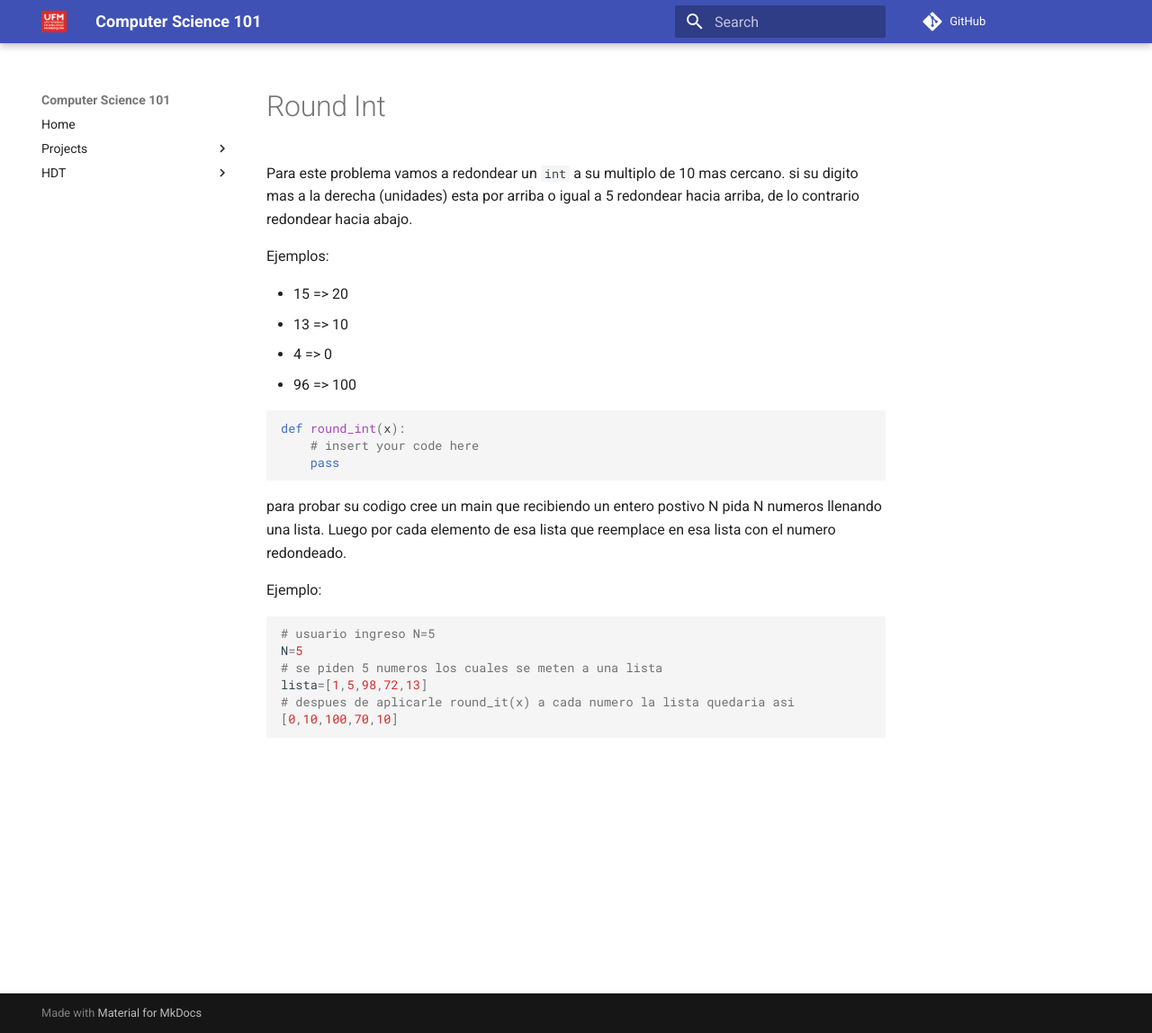
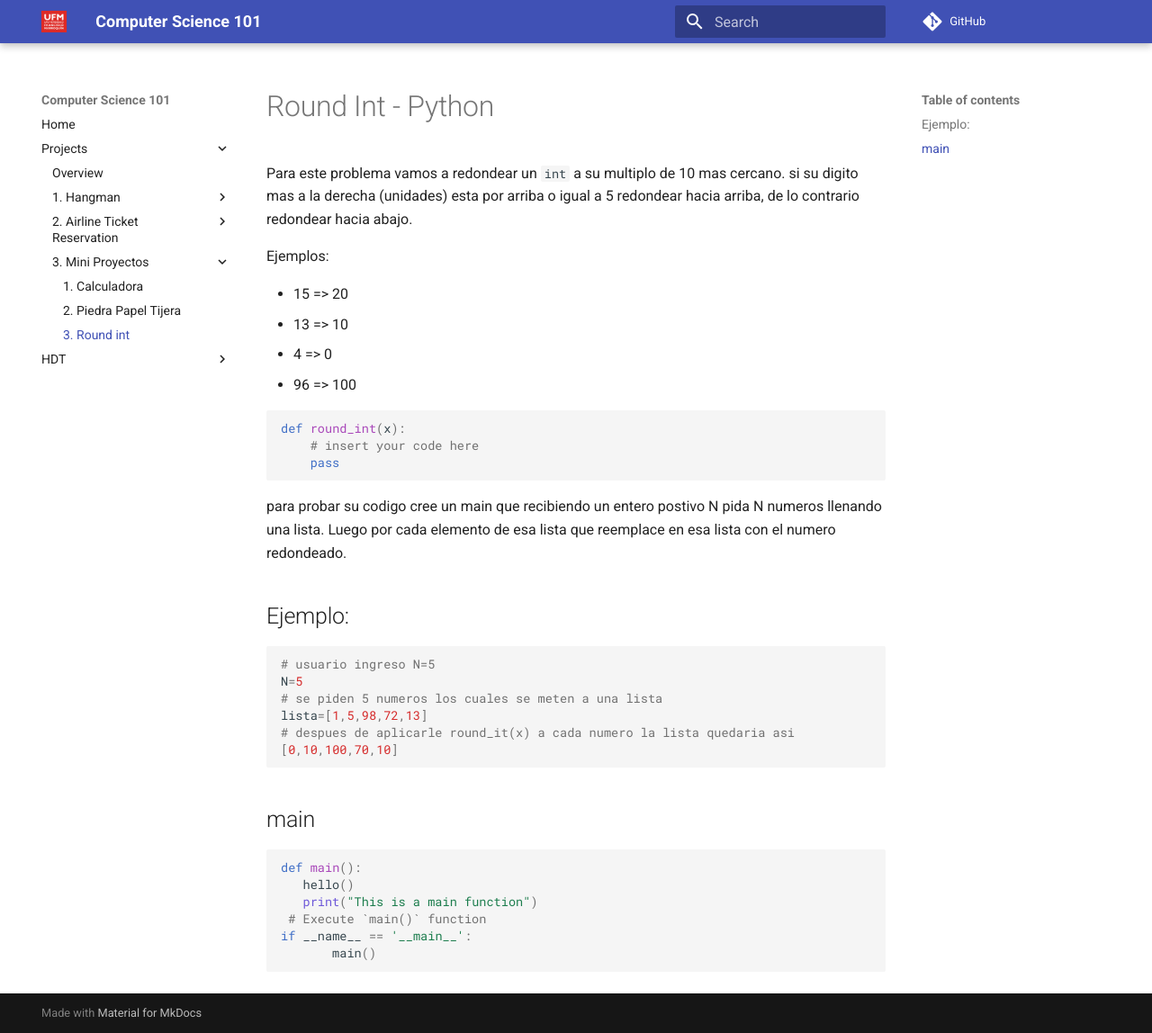
Before and after one commit to cs-ufm/cs101-2020, an MkDocs documentation site: the page built from docs/projects/mini-proyectos/3.round.md, in a window 1280 px wide and 1148 px high. Shown: the whole window at 90% size. Built offline with MkDocs 1.6.1 and Material for MkDocs 9.7.7, drawn with Linux system fonts in a browser that asks for light colours; comment, search, counter and statistics services are not loaded.

Commit message:
auto deploy

````diff
--- a/docs/projects/mini-proyectos/3.round.md
+++ b/docs/projects/mini-proyectos/3.round.md
@@ -1,4 +1,4 @@
-# Round Int
+# Round Int - Python
 
 Para este problema vamos a redondear un `int` a su multiplo de 10 mas cercano. si su digito mas a la derecha (unidades) esta por arriba o igual a 5 redondear hacia arriba, de lo contrario redondear hacia abajo.
 
@@ -17,7 +17,7 @@ def round_int(x):
 
 para probar su codigo cree un main que recibiendo un entero postivo N pida N numeros llenando una lista. Luego por cada elemento de esa lista que reemplace en esa lista con el numero redondeado.
 
-Ejemplo:
+## Ejemplo:
 
 ```python
 # usuario ingreso N=5
@@ -29,3 +29,14 @@ lista=[1,5,98,72,13]
 
 
 ```
+
+
+## main
+```python
+def main():
+   hello()
+   print("This is a main function")
+ # Execute `main()` function
+if __name__ == '__main__':
+       main()
+```
--- a/mkdocs.yml
+++ b/mkdocs.yml
@@ -53,6 +53,7 @@ nav:
       - 3. Mini Proyectos:
             1. Calculadora: projects/mini-proyectos/1.calc.md
             2. Piedra Papel Tijera: projects/mini-proyectos/2.ppt.md
+            3. Round int: projects/mini-proyectos/3.round.md
   - HDT:
     - "hdt/index.md"
     - "C Punteros": hdt/c.pointers.md
````
Also changed, not shown: docs/projects/mini-proyectos/1.calc.md (line endings or trailing spaces), docs/projects/mini-proyectos/2.ppt.md (line endings or trailing spaces).
